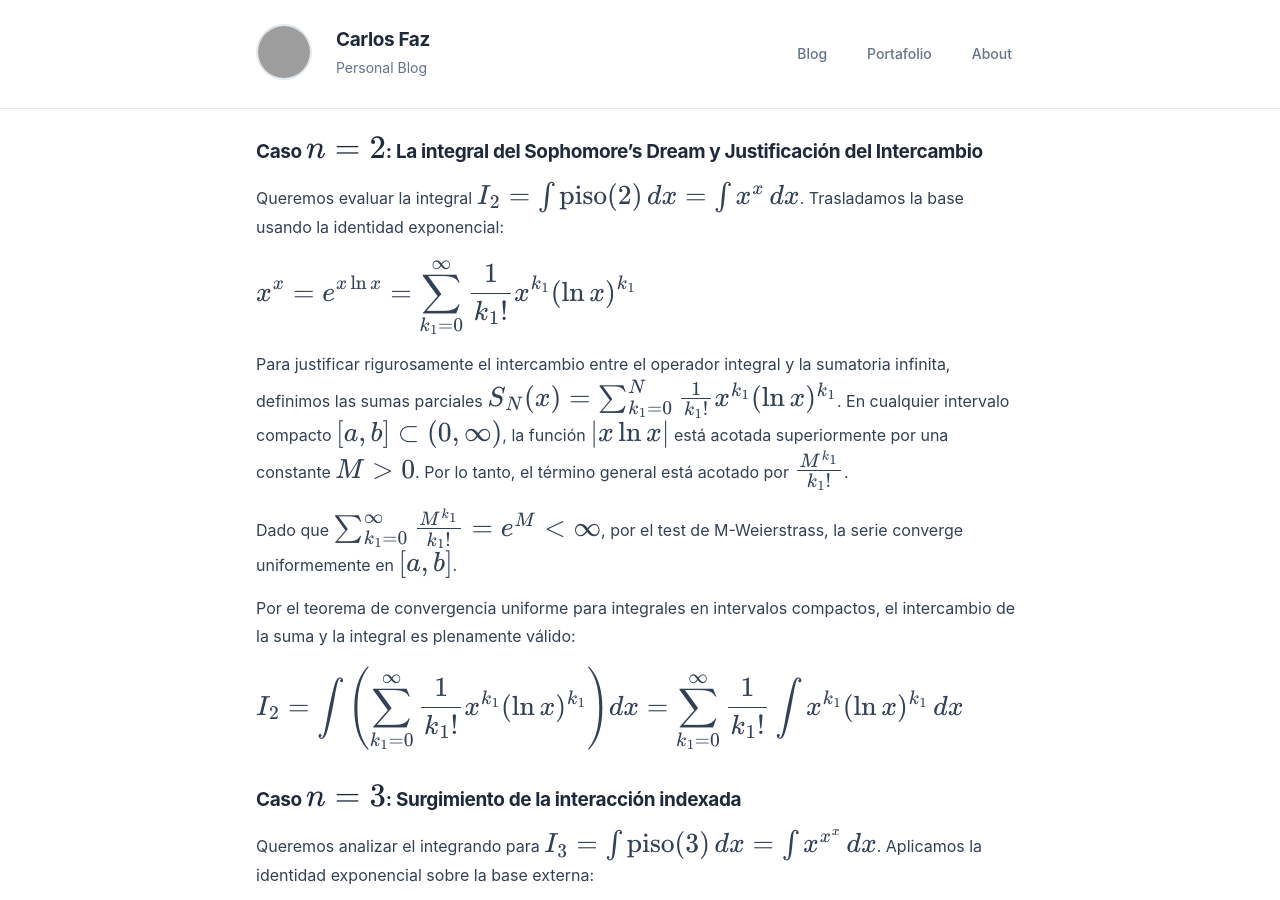
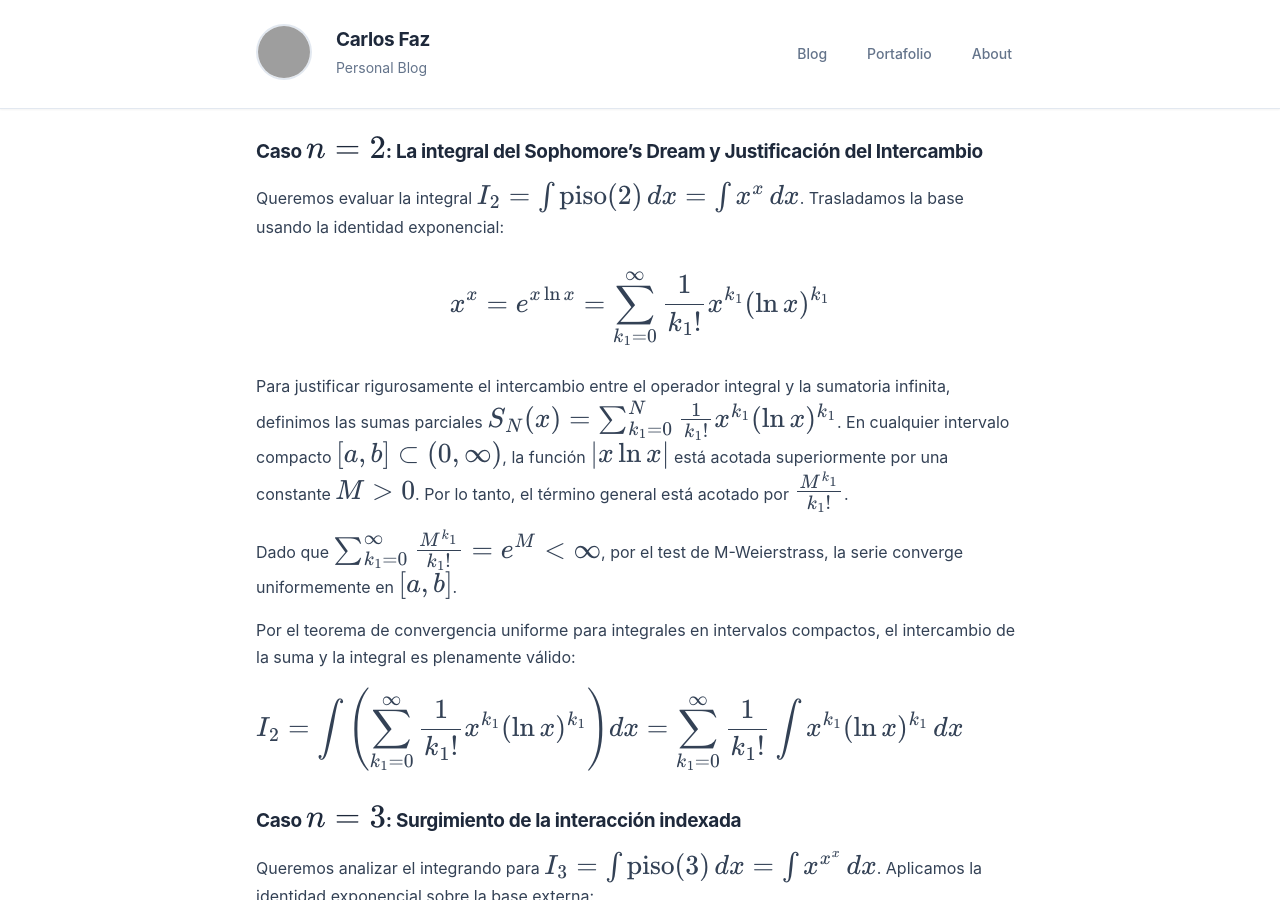
Before and after one commit to carlosfaz/carlosfaz.github.io, a Jekyll site: the page built from _posts/2026-04-07-tetracion-truncada-integral.md, in a window 1280 px wide and 900 px high, scrolled down 1421 px. Built offline with Jekyll 4.4.1, drawn with Linux system fonts in a browser that asks for light colours; formulas are drawn with MathJax 3; grey boxes are pictures that could not be loaded.

Commit message:
daily update
daily update

```diff
--- a/_posts/2026-04-07-tetracion-truncada-integral.md
+++ b/_posts/2026-04-07-tetracion-truncada-integral.md
@@ -55,7 +55,7 @@ Desarrollamos los primeros niveles para inspeccionar el comportamiento de los í
 
 Queremos evaluar la integral $I_2 = \int \text{piso}(2) \, dx = \int x^x \, dx$. Trasladamos la base usando la identidad exponencial:
 
-$ \displaystyle x^{x} = e^{x\ln x} = \sum_{k_{1}=0}^{\infty} \frac{1}{k_{1}!}x^{k_{1}}(\ln x)^{k_{1}} $
+$$ \displaystyle x^{x} = e^{x\ln x} = \sum_{k_{1}=0}^{\infty} \frac{1}{k_{1}!}x^{k_{1}}(\ln x)^{k_{1}} $$
 
 Para justificar rigurosamente el intercambio entre el operador integral y la sumatoria infinita, definimos las sumas parciales $S_N(x) = \sum_{k_1=0}^{N} \frac{1}{k_1!} x^{k_1} (\ln x)^{k_1}$. En cualquier intervalo compacto $[a, b] \subset (0, \infty)$, la función $\|x \ln x\|$ está acotada superiormente por una constante $M > 0$. Por lo tanto, el término general está acotado por $\frac{M^{k_1}}{k_1!}$.
 
```
